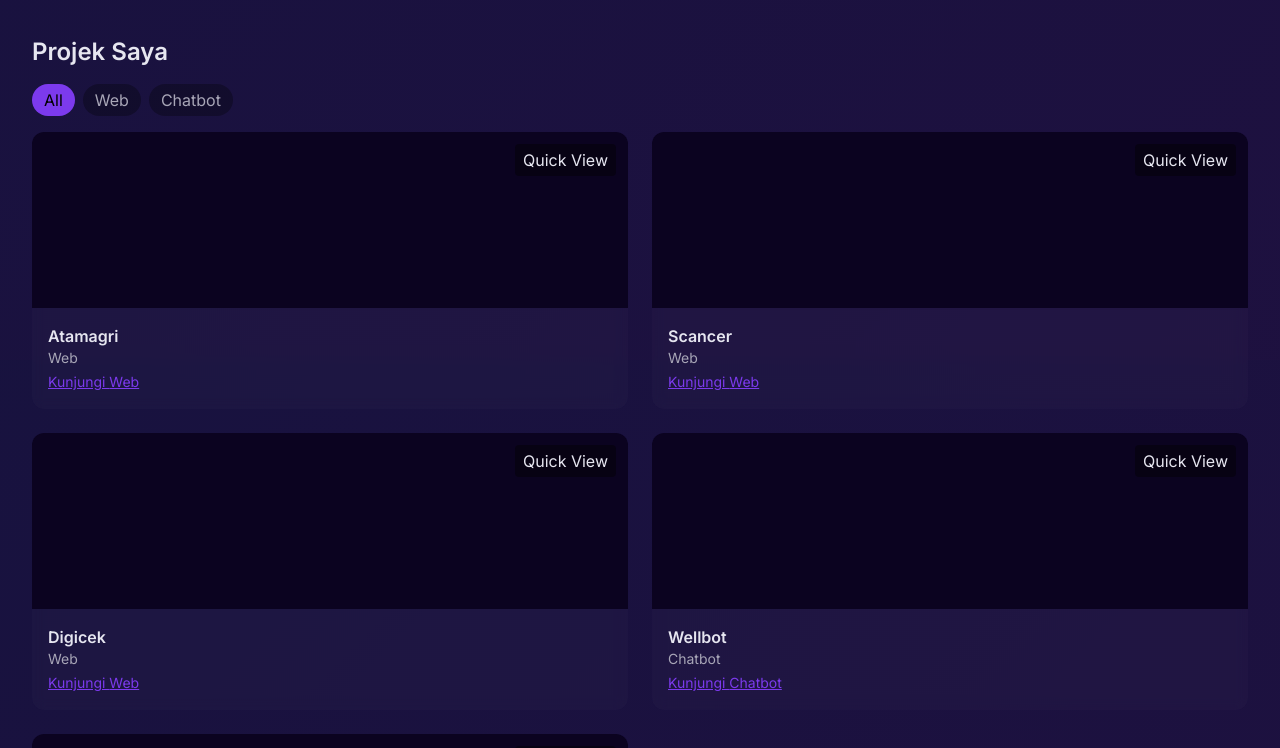
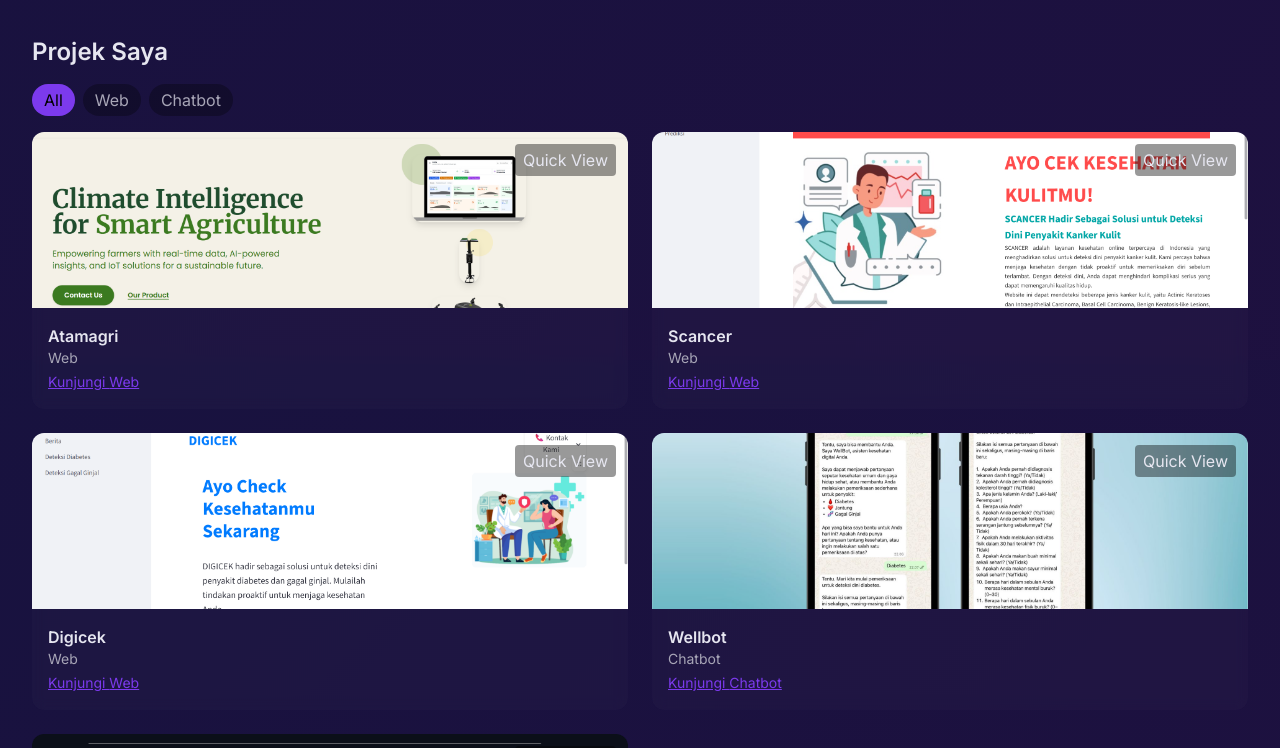
Before and after one commit to abdulrosyid001/Portofolio, a React (Vite) app: page / in a window 1280 px wide. Shown: the part 440-1188 px from the top of the page. Built offline with nearby package versions, Linux system fonts and the light colour scheme.

Commit message:
Edit projek

```diff
--- a/src/data/biodata.js
+++ b/src/data/biodata.js
@@ -20,35 +20,35 @@ export const biodata = {
     {
       title: 'Atamagri',
       type: 'Web',
-      img: '/placeholders/paddy.svg',
+      img: '/placeholders/Screenshot 2025-11-19 161616.png',
       desc: 'Website yang digunakan untuk pemantauan kondisi tanaman terintegrasi IoT dan drone.',
       link: 'https://www.atamagri.app/'
     },
     {
       title: 'Scancer',
       type: 'Web',
-      img: '/placeholders/dashboard.svg',
+      img: '/placeholders/Screenshot 2025-11-19 162213.png',
       desc: 'Website untuk mendeteksi apakah seseorang menderita kanker kulit atau tidak dengan input berupa gambar kulit pengguna.',
       link: 'https://scancer.streamlit.app/'
     },
     {
       title: 'Digicek',
       type: 'Web',
-      img: '/placeholders/classify.svg',
+      img: '/placeholders/Screenshot 2025-11-19 162351.png',
       desc: 'Website untuk mendeteksi apakah seseorang menderita diabetes dan gagal ginjal atau tidak dengan input berupa informasi terkait kebiasaan dan kesehatan pengguna.',
       link: 'https://digicek.streamlit.app/'
     },
     {
       title: 'Wellbot',
       type: 'Chatbot',
-      img: '/placeholders/sampling.svg',
+      img: '/placeholders/PPT_LPK-Bingung Namain_Universitas Sebelas Maret_WELLBOT DETEKSI DINI.jpg',
       desc: 'Chatbot terintegrasi whatsapp untuk mendeteksi apakah seseorang menderita penyakit diabetes, gagal ginjal, dan penyakit jantung dengan input berupa informasi terkait kebiasaan dan kesehatan pengguna.',
       link: 'wa.me/6281233624051'
     },
     {
       title: 'EyeOnRoad',
       type: 'Web',
-      img: '/placeholders/sampling.svg',
+      img: '/placeholders/Screenshot 2025-11-19 162955.png',
       desc: 'Website untuk mendeteksi apakah seorang pengemudi mengantuk atau tidak dengan input berupa gambar wajah pengemudi.',
       link: 'https://huggingface.co/spaces/abdulrosyid/EyeOnRoad'
     }
```
